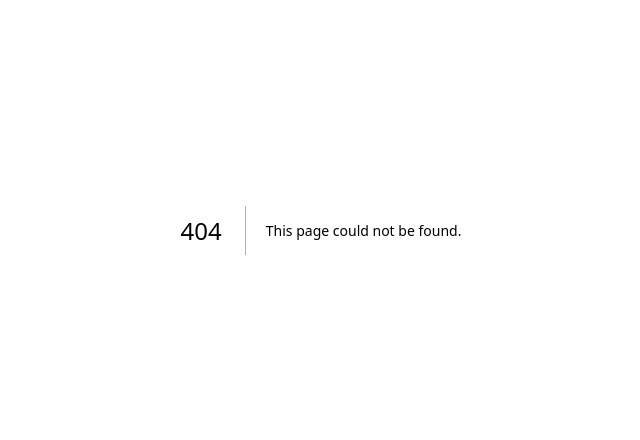
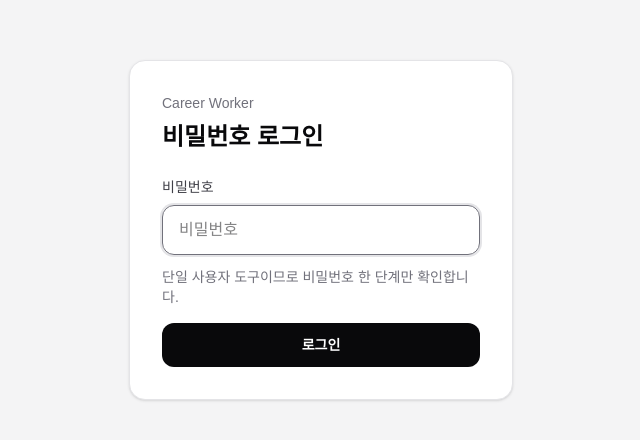
Before and after one commit to qoxmfaktmxj/career-worker, a Next.js app: page /login in a window 1280 px wide. Before the commit this address had no page. Shown: the part 170-610 px from the top of the page, without its empty margins (319-959 px from the left). Built offline with nearby package versions, Linux system fonts and the light colour scheme.

Commit message:
feat: add password authentication with session cookies

```diff
--- /dev/null
+++ b/src/app/api/auth/route.ts
@@ -0,0 +1,41 @@
+import { NextRequest, NextResponse } from "next/server";
+
+import { createSession, deleteSession, verifyPassword } from "@/lib/auth";
+
+export async function POST(request: NextRequest) {
+  const body = await request.json();
+  const { password } = body as { password?: string };
+
+  if (!password || !verifyPassword(password)) {
+    return NextResponse.json(
+      { error: "비밀번호가 틀렸습니다" },
+      { status: 401 }
+    );
+  }
+
+  const sessionId = createSession();
+  const response = NextResponse.json({ success: true });
+
+  response.cookies.set("session_id", sessionId, {
+    httpOnly: true,
+    secure: process.env.NODE_ENV === "production",
+    sameSite: "lax",
+    maxAge: 7 * 24 * 60 * 60,
+    path: "/",
+  });
+
+  return response;
+}
+
+export async function DELETE(request: NextRequest) {
+  const sessionId = request.cookies.get("session_id")?.value;
+
+  if (sessionId) {
+    deleteSession(sessionId);
+  }
+
+  const response = NextResponse.json({ success: true });
+  response.cookies.delete("session_id");
+
+  return response;
+}
--- /dev/null
+++ b/src/app/login/page.tsx
@@ -0,0 +1,78 @@
+"use client";
+
+import { FormEvent, useState } from "react";
+import { useRouter } from "next/navigation";
+
+export default function LoginPage() {
+  const [password, setPassword] = useState("");
+  const [error, setError] = useState("");
+  const [loading, setLoading] = useState(false);
+  const router = useRouter();
+
+  const handleSubmit = async (event: FormEvent<HTMLFormElement>) => {
+    event.preventDefault();
+    setLoading(true);
+    setError("");
+
+    const response = await fetch("/api/auth", {
+      method: "POST",
+      headers: {
+        "Content-Type": "application/json",
+      },
+      body: JSON.stringify({ password }),
+    });
+
+    if (response.ok) {
+      router.push("/");
+      router.refresh();
+    } else {
+      setError("비밀번호가 틀렸습니다");
+    }
+
+    setLoading(false);
+  };
+
+  return (
+    <div className="flex min-h-screen items-center justify-center bg-zinc-100 px-4">
+      <form
+        onSubmit={handleSubmit}
+        className="w-full max-w-sm rounded-2xl border border-zinc-200 bg-white p-8 shadow-sm"
+      >
+        <div className="mb-6">
+          <p className="text-sm font-medium text-zinc-500">Career Worker</p>
+          <h1 className="mt-2 text-2xl font-semibold text-zinc-950">
+            비밀번호 로그인
+          </h1>
+        </div>
+
+        <label className="mb-2 block text-sm font-medium text-zinc-700">
+          비밀번호
+        </label>
+        <input
+          type="password"
+          value={password}
+          onChange={(event) => setPassword(event.target.value)}
+          placeholder="비밀번호"
+          className="mb-3 w-full rounded-xl border border-zinc-300 px-4 py-3 text-zinc-950 outline-none transition focus:border-zinc-500 focus:ring-2 focus:ring-zinc-200"
+          autoFocus
+        />
+
+        {error ? (
+          <p className="mb-4 text-sm text-red-600">{error}</p>
+        ) : (
+          <p className="mb-4 text-sm text-zinc-500">
+            단일 사용자 도구이므로 비밀번호 한 단계만 확인합니다.
+          </p>
+        )}
+
+        <button
+          type="submit"
+          disabled={loading}
+          className="w-full rounded-xl bg-zinc-950 px-4 py-3 text-sm font-semibold text-white transition hover:bg-zinc-800 disabled:cursor-not-allowed disabled:opacity-60"
+        >
+          {loading ? "로그인 중..." : "로그인"}
+        </button>
+      </form>
+    </div>
+  );
+}
--- /dev/null
+++ b/src/lib/auth.ts
@@ -0,0 +1,49 @@
+import crypto from "crypto";
+
+import { getDb } from "@/lib/db";
+
+export function verifyPassword(input: string): boolean {
+  const storedPassword = process.env.AUTH_PASSWORD;
+
+  if (!storedPassword) {
+    return false;
+  }
+
+  return input === storedPassword;
+}
+
+export function createSession(): string {
+  const db = getDb();
+  const sessionId = crypto.randomUUID();
+  const expiresAt = new Date(
+    Date.now() + 7 * 24 * 60 * 60 * 1000
+  ).toISOString();
+
+  db.prepare("INSERT INTO sessions (id, expires_at) VALUES (?, ?)")
+    .run(sessionId, expiresAt);
+
+  return sessionId;
+}
+
+export function validateSession(sessionId: string): boolean {
+  if (!sessionId) {
+    return false;
+  }
+
+  const db = getDb();
+  const session = db
+    .prepare("SELECT id, expires_at FROM sessions WHERE id = ?")
+    .get(sessionId) as { id: string; expires_at: string } | undefined;
+
+  if (!session) {
+    return false;
+  }
+
+  return new Date(session.expires_at) > new Date();
+}
+
+export function deleteSession(sessionId: string): void {
+  const db = getDb();
+
+  db.prepare("DELETE FROM sessions WHERE id = ?").run(sessionId);
+}
--- /dev/null
+++ b/src/middleware.ts
@@ -0,0 +1,27 @@
+import { NextRequest, NextResponse } from "next/server";
+
+const PUBLIC_PATHS = ["/login", "/api/auth"];
+
+export function middleware(request: NextRequest) {
+  const { pathname } = request.nextUrl;
+
+  if (PUBLIC_PATHS.some((publicPath) => pathname.startsWith(publicPath))) {
+    return NextResponse.next();
+  }
+
+  if (pathname.startsWith("/_next") || pathname.startsWith("/favicon")) {
+    return NextResponse.next();
+  }
+
+  const sessionId = request.cookies.get("session_id")?.value;
+
+  if (!sessionId) {
+    return NextResponse.redirect(new URL("/login", request.url));
+  }
+
+  return NextResponse.next();
+}
+
+export const config = {
+  matcher: ["/((?!_next/static|_next/image|favicon.ico).*)"],
+};
```
Also changed, not shown: 1 other file (tests, documents, lock files or other folders).
